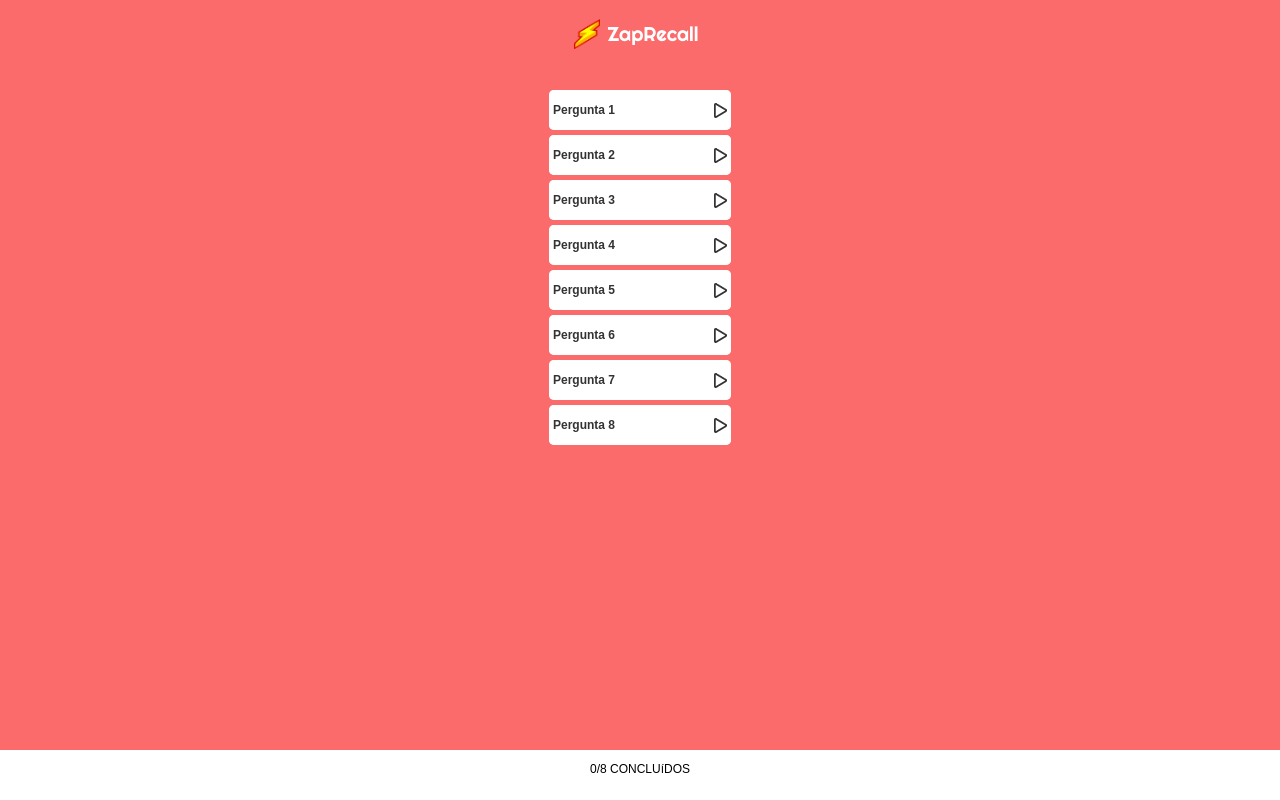
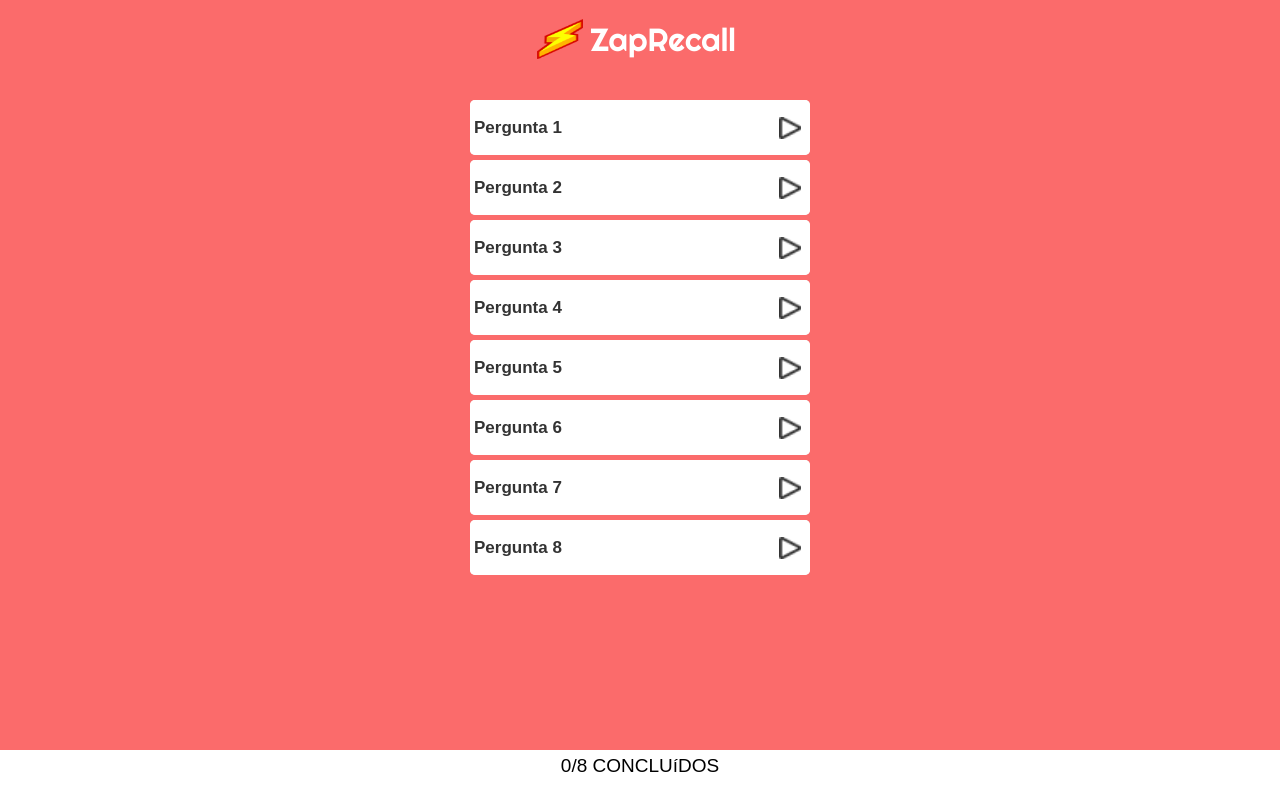
Before and after one commit to thiagosouf/projeto8-zaprecall, a React (Create React App) app: page / in a window 1280 px wide. Both pictures are taken after a click on the button "Iniciar Recall!". Built offline with nearby package versions, Linux system fonts and the light colour scheme; a web font is replaced by a local one.

Commit message:
layout desktop

```diff
--- a/public/css/style.css
+++ b/public/css/style.css
@@ -40,12 +40,6 @@ body{
 
 }
 /* Tela2 */
-/* .telaPerguntas{
-    display: flex;
-    flex-direction: column;
-    justify-content: center;
-    align-items: center;
-} */
 
 .header{
     display: flex;
@@ -174,3 +168,40 @@ footer img{
 .icones-footer img{
     margin-right: 2px;
 }
+
+@media (min-width: 400px){
+    .logoPadrao{
+        height: 40px;
+        width: 46px;
+    }
+    .tituloPadrao{
+        font-size: 32px;
+    }
+
+    .botaoPergunta{
+        height: 55px;
+        width: 340px;
+        font-size: 17px;
+    }
+    .botaoPergunta img{
+        height: 22px;
+        width: 22px;
+        margin-right: 5px;
+    }
+    .card{
+        width: 340px;
+        font-size: 17px;
+    }
+
+    .nao-lembrei, .quase, .zap{
+        height: 34px;
+        width: 85px;
+        font-size: 13px;
+    }
+
+    footer{
+        font-size: 19px;
+    }
+
+
+}
```
